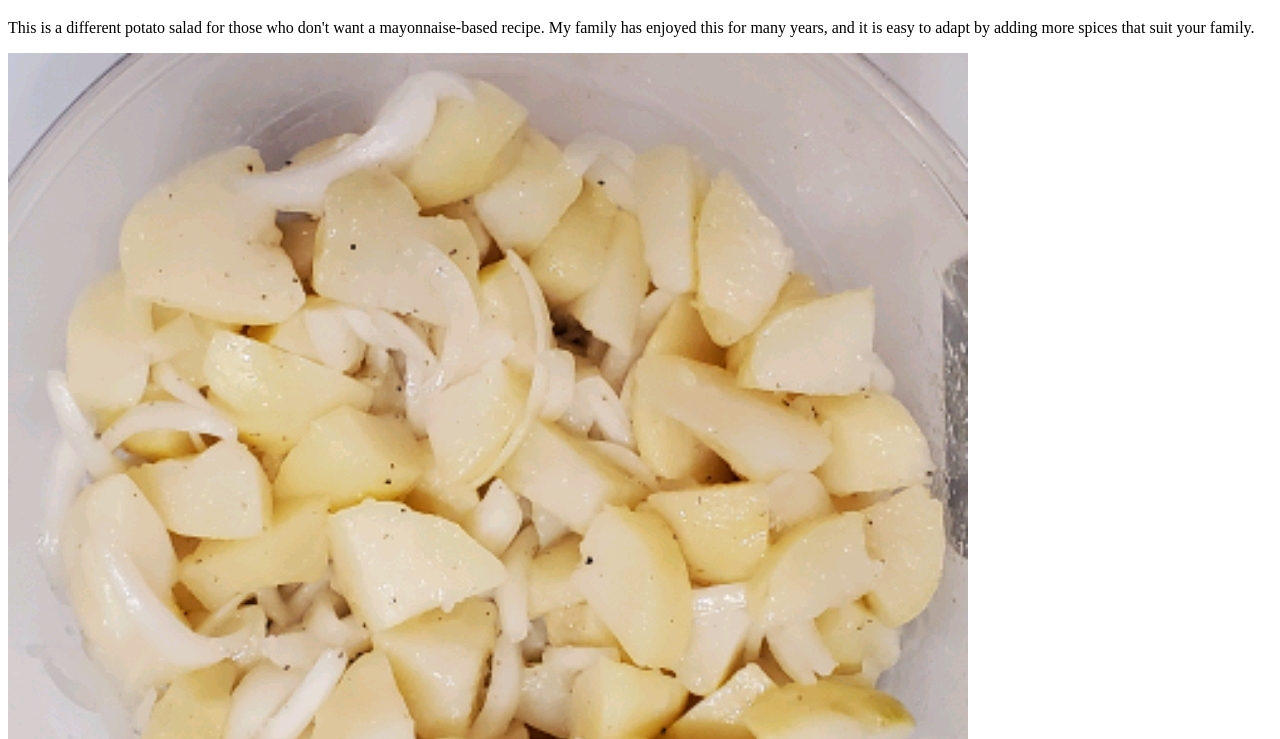
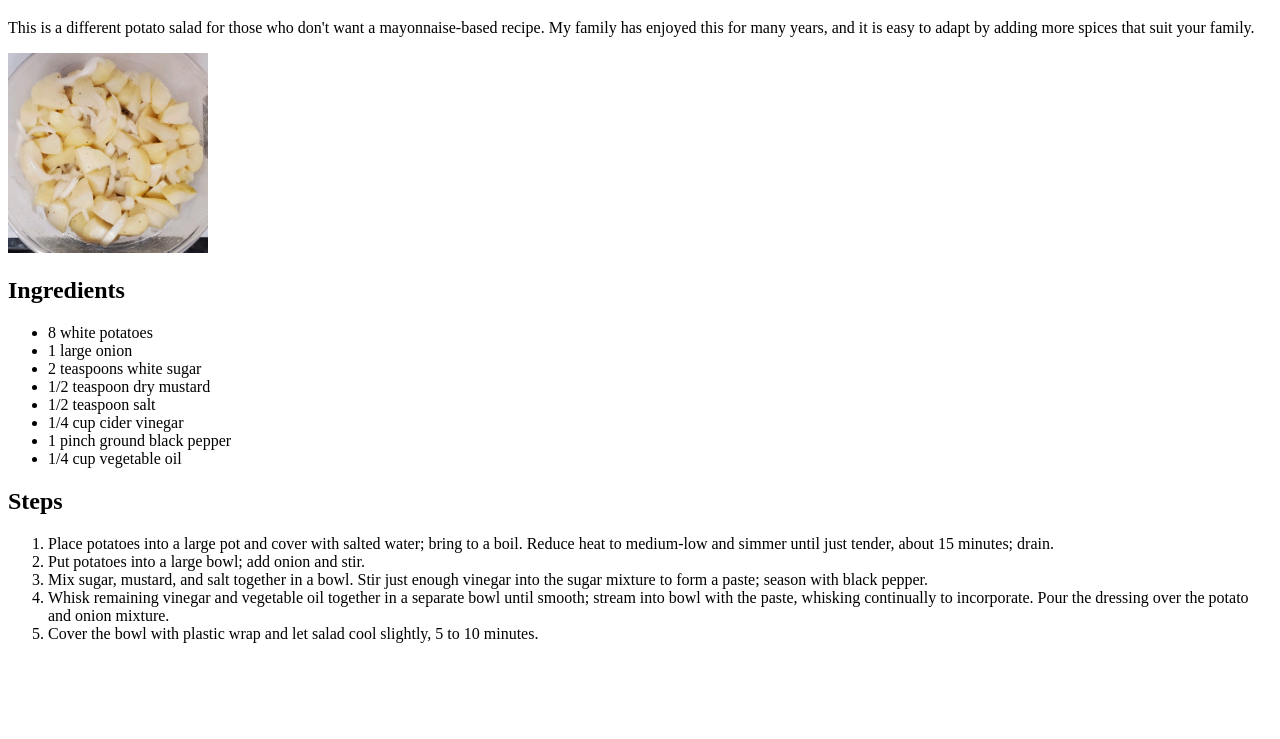
Before and after one commit to qbbqqb/odin-recipes, a plain HTML site: page recipes/grannys-german-potato-salad.html in a window 1280 px wide. Shown: the part 61-800 px from the top of the page. Drawn offline with Linux system fonts and the light colour scheme.

Commit message:
Change image width to 200 px

```diff
--- a/recipes/grannys-german-potato-salad.html
+++ b/recipes/grannys-german-potato-salad.html
@@ -7,7 +7,7 @@
     <body>
         <h1>Granny's German Potato Salad</h1>
         <p>This is a different potato salad for those who don't want a mayonnaise-based recipe. My family has enjoyed this for many years, and it is easy to adapt by adding more spices that suit your family.</p>
-        <img src="grannys-german-potato-salad.jpg" alt="boiled potato with herbs">
+        <img src="grannys-german-potato-salad.jpg" alt="boiled potato with herbs" width="200">
         <h2>Ingredients</h2>
         <ul>
             <li>8 white potatoes</li>
```
